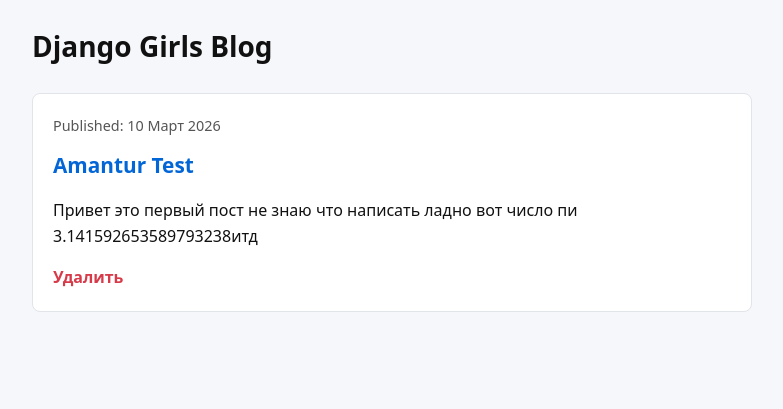
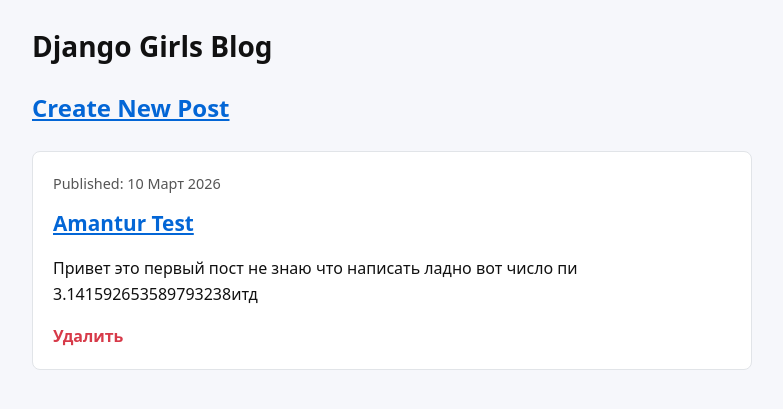
Before and after one commit to reyy7707/django-girls, a Django app: page / in a window 1280 px wide. Shown: the top 409 px of the page, without its empty margins (248-1031 px from the left). Run offline with Django 5.2, Linux system fonts and the light colour scheme; data comes from the database, SQL or seed files in the repository.

Commit message:
add new link

```diff
--- a/blog/templates/blog/post_list.html
+++ b/blog/templates/blog/post_list.html
@@ -27,6 +27,11 @@
             header a {
                 color: inherit;
                 text-decoration: none;
+            }
+
+            h2 {
+                color: #0366d6;
+                text-decoration: underline;
             }
 
             article {
@@ -69,7 +74,8 @@
     </head>
     <body>
         <header>
-            <h1><a href="/admin/blog/post/add">Django Girls Blog</a></h1>
+            <h1><a href="/">Django Girls Blog</a></h1>
+            <h2><a href="/admin/blog/post/add">Create New Post</a></h2>
         </header>
 
         <main>
```
